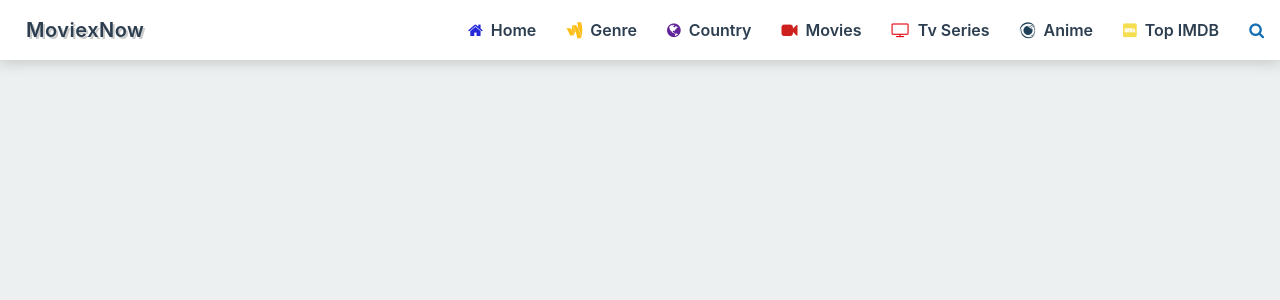
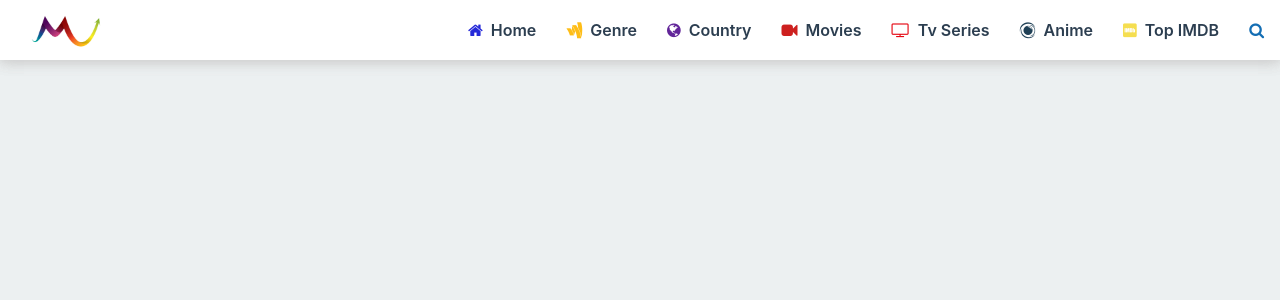
Before and after one commit to nexx74/Moviexnow, a Jekyll site: the page built from index.html, in a window 1280 px wide. Shown: the top 300 px of the page. Built offline with Jekyll 4.4.1, drawn with Linux system fonts in a browser that asks for light colours; nearby versions of some CDN libraries; Markdown is read by kramdown in place of the engine named in the settings.

Commit message:
initial commit

```diff
--- a/_includes/nav.html
+++ b/_includes/nav.html
@@ -3,7 +3,7 @@
 <div class="nav" id="nav">
 
   <nav class="navbar navbar-expand-lg">
-    <a class="navbar-brand" href="#">MoviexNow</a>
+    <a class="navbar-brand" href="#"><img src="assets/logo.png" alt=""></a>
     <button class="navbar-toggler" type="button" data-toggle="collapse" data-target="#navbarSupportedContent" aria-controls="navbarSupportedContent" aria-expanded="false" aria-label="Toggle navigation">
       <span class="navbar-toggler-icon"></span>
     </button>
--- a/_layouts/default.html
+++ b/_layouts/default.html
@@ -12,7 +12,7 @@
  <link href="https://fonts.googleapis.com/css?family=Poppins" rel="stylesheet">
  <link rel="stylesheet" href="css/font-awesome.min.css">
  <link rel="stylesheet" href="css/style.css">
- <link rel="shortcut icon" href="assets/logo.jpg">
+ <link rel="shortcut icon" href="">
 
 
   <!-- Meta tags -->
--- a/css/style.css
+++ b/css/style.css
@@ -11,10 +11,10 @@ body {
   width: 100%;
   box-shadow: 0px 0px 15px #ccc; }
   .nav .navbar-brand {
-    text-shadow: 2px 2px #ccc;
-    font-weight: 600;
-    letter-spacing: 0.5px;
-    word-spacing: 1px; }
+    padding: 0; }
+    .nav .navbar-brand img {
+      width: 100px;
+      height: 60px; }
   .nav .navbar {
     width: 100%;
     height: 60px;
```
Also changed, not shown: sass/style.scss (+5 -4 lines), assets/logo.jpg (deleted), assets/logo.png (added), 7 other files.
